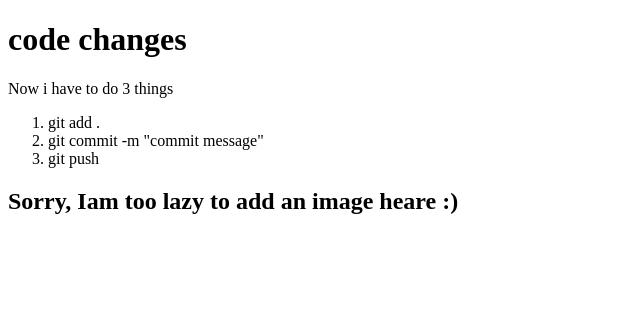
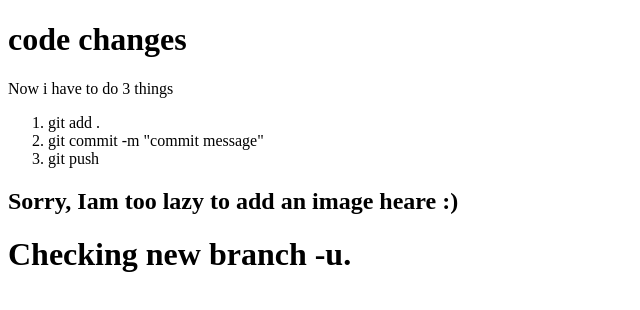
Before and after one commit to AnnomsDev/my-second-repo, a plain HTML site: page index.html in a window 1280 px wide. Shown: the whole page, without its empty margins (0-640 px from the left). Drawn offline with Linux system fonts and the light colour scheme.

Commit message:
checking new branch

```diff
--- a/index.html
+++ b/index.html
@@ -15,6 +15,7 @@
         <li>git push</li>
     </ol>
     <h2>Sorry, Iam too lazy to add an image heare :)</h2>
+    <h1>Checking new branch -u. </h1>
 
 </body>
 </html>
```
